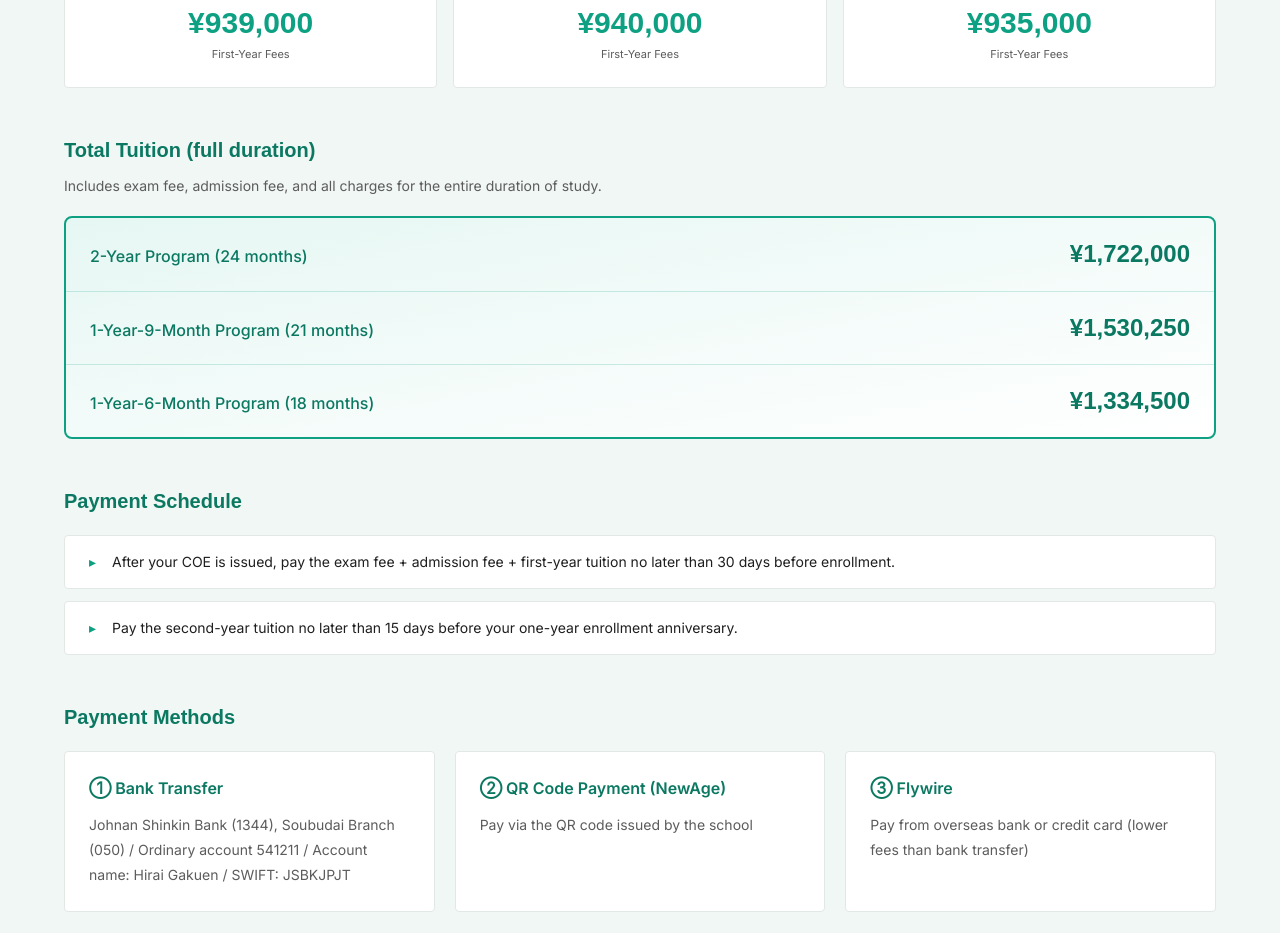
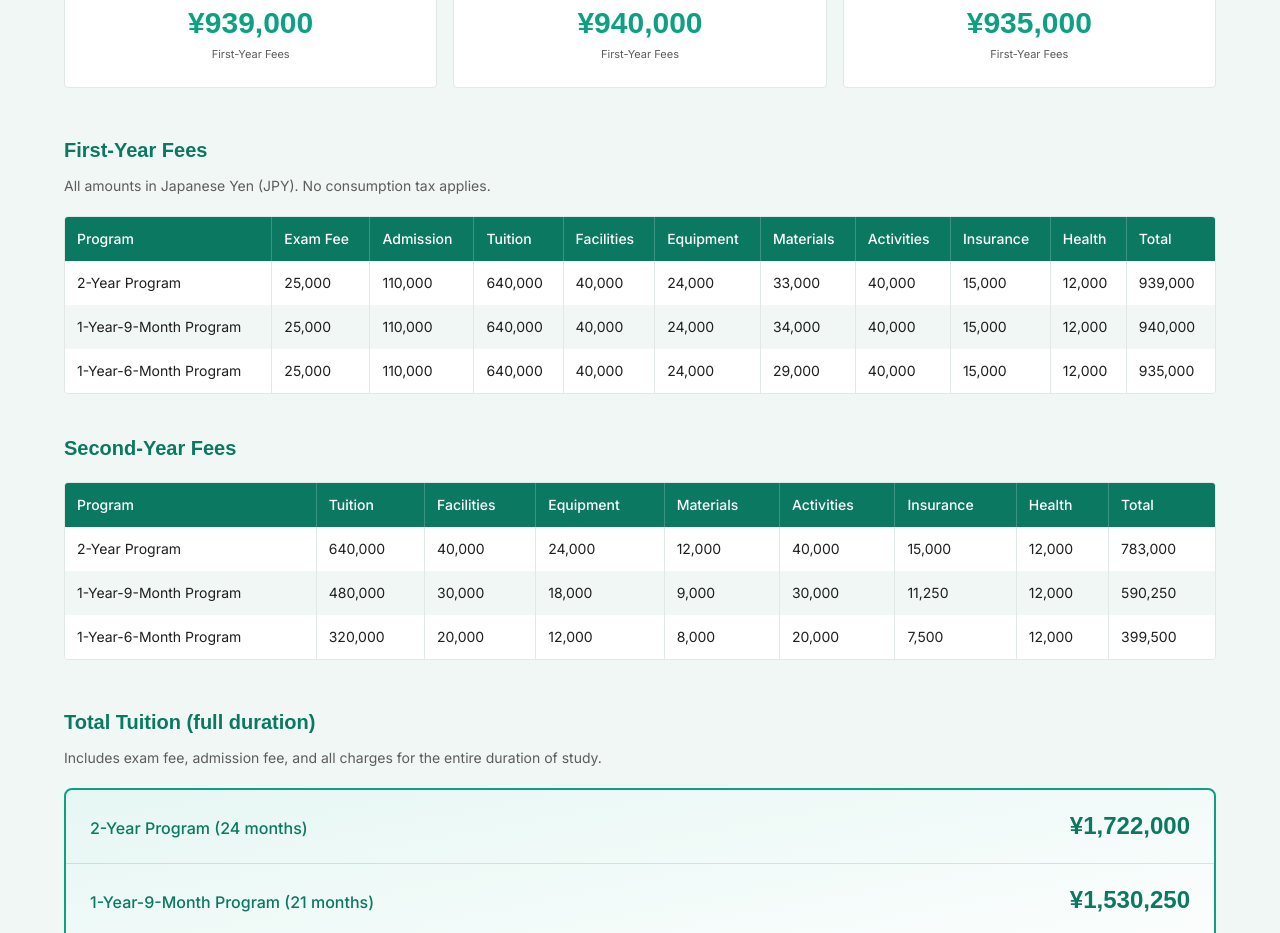
Before and after one commit to thqiu12/kanaju_japanese, a Next.js app: page /en/admissions in a window 1280 px wide. Shown: the part 3920-4853 px from the top of the page. Built offline with nearby package versions, Linux system fonts and the light colour scheme.

Commit message:
Show full fees breakdown tables (1st year + 2nd year) on /admissions; extract shared DataTable component

```diff
--- a/src/app/[locale]/admissions/page.tsx
+++ b/src/app/[locale]/admissions/page.tsx
@@ -4,6 +4,7 @@ import Header from "@/components/Header";
 import Footer from "@/components/Footer";
 import NoticeBar from "@/components/NoticeBar";
 import SectionLabel from "@/components/SectionLabel";
+import DataTable from "@/components/DataTable";
 
 export async function generateMetadata({
   params,
@@ -59,6 +60,17 @@ export default async function AdmissionsPage({
   const grandTotalTitle = tFees("grandTotalTitle");
   const grandTotalNote = tFees("grandTotalNote");
   const grandTotal = tFees.raw("grandTotal") as [string, string][];
+  const firstYear = tFees.raw("firstYear") as {
+    head: string[];
+    rows: string[][];
+  };
+  const secondYear = tFees.raw("secondYear") as {
+    head: string[];
+    rows: string[][];
+  };
+  const tableTitle1 = tFees("tableTitle1");
+  const tableTitle2 = tFees("tableTitle2");
+  const feesIntro = tFees("intro");
 
   return (
     <>
@@ -255,6 +267,19 @@ export default async function AdmissionsPage({
               ))}
             </div>
 
+            {/* Detailed first-year breakdown */}
+            <h3 className="mt-12 mb-3 font-serif text-xl font-semibold text-primary-dark">
+              {tableTitle1}
+            </h3>
+            <p className="mb-5 text-sm text-text-muted">{feesIntro}</p>
+            <DataTable head={firstYear.head} rows={firstYear.rows} />
+
+            {/* Detailed second-year breakdown */}
+            <h3 className="mt-10 mb-5 font-serif text-xl font-semibold text-primary-dark">
+              {tableTitle2}
+            </h3>
+            <DataTable head={secondYear.head} rows={secondYear.rows} />
+
             {/* Grand total (full duration) */}
             <h3 className="mt-12 mb-3 font-serif text-xl font-semibold text-primary-dark">
               {grandTotalTitle}
--- a/src/app/[locale]/info-disclosure/page.tsx
+++ b/src/app/[locale]/info-disclosure/page.tsx
@@ -3,6 +3,7 @@ import { getTranslations, setRequestLocale } from "next-intl/server";
 import Header from "@/components/Header";
 import Footer from "@/components/Footer";
 import NoticeBar from "@/components/NoticeBar";
+import DataTable from "@/components/DataTable";
 
 export async function generateMetadata({
   params,
@@ -285,38 +286,3 @@ function RowTable({ rows }: { rows: Row[] }) {
     </dl>
   );
 }
-
-function DataTable({ head, rows }: { head: string[]; rows: string[][] }) {
-  return (
-    <div className="overflow-x-auto rounded border border-border">
-      <table className="w-full text-sm">
-        <thead>
-          <tr className="bg-primary-dark text-white">
-            {head.map((h) => (
-              <th
-                key={h}
-                className="border-r border-white/20 px-3 py-3 text-left font-medium last:border-r-0"
-              >
-                {h}
-              </th>
-            ))}
-          </tr>
-        </thead>
-        <tbody>
-          {rows.map((row, i) => (
-            <tr key={i} className={i % 2 === 0 ? "bg-bg-card" : "bg-bg-warm"}>
-              {row.map((cell, j) => (
-                <td
-                  key={j}
-                  className="border-r border-border px-3 py-3 text-text last:border-r-0"
-                >
-                  {cell}
-                </td>
-              ))}
-            </tr>
-          ))}
-        </tbody>
-      </table>
-    </div>
-  );
-}
--- /dev/null
+++ b/src/components/DataTable.tsx
@@ -0,0 +1,45 @@
+type Props = {
+  head: string[];
+  rows: string[][];
+  /** Background tone for the header row */
+  headerTone?: "dark" | "primary";
+};
+
+export default function DataTable({ head, rows, headerTone = "dark" }: Props) {
+  const headBg =
+    headerTone === "primary"
+      ? "bg-primary text-white"
+      : "bg-primary-dark text-white";
+  return (
+    <div className="overflow-x-auto rounded border border-border">
+      <table className="w-full text-sm">
+        <thead>
+          <tr className={headBg}>
+            {head.map((h) => (
+              <th
+                key={h}
+                className="border-r border-white/20 px-3 py-3 text-left font-medium last:border-r-0"
+              >
+                {h}
+              </th>
+            ))}
+          </tr>
+        </thead>
+        <tbody>
+          {rows.map((row, i) => (
+            <tr key={i} className={i % 2 === 0 ? "bg-bg-card" : "bg-bg-warm"}>
+              {row.map((cell, j) => (
+                <td
+                  key={j}
+                  className="border-r border-border px-3 py-3 text-text last:border-r-0"
+                >
+                  {cell}
+                </td>
+              ))}
+            </tr>
+          ))}
+        </tbody>
+      </table>
+    </div>
+  );
+}
```
